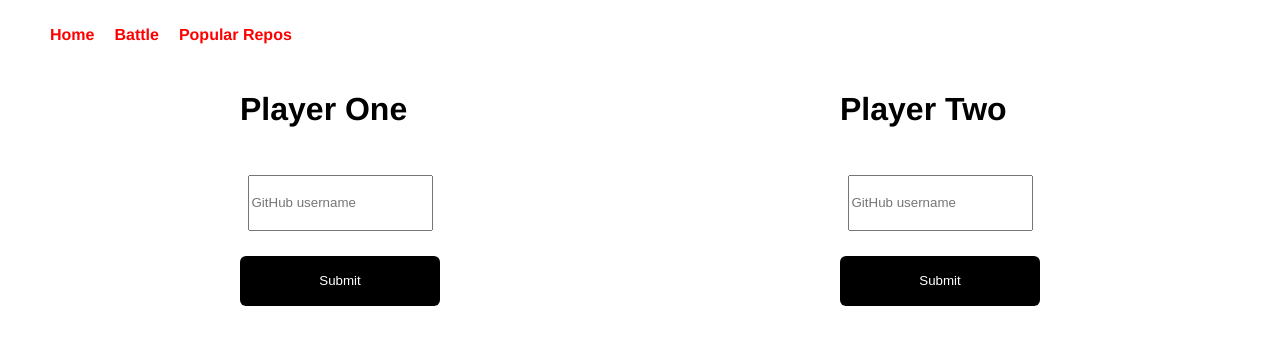
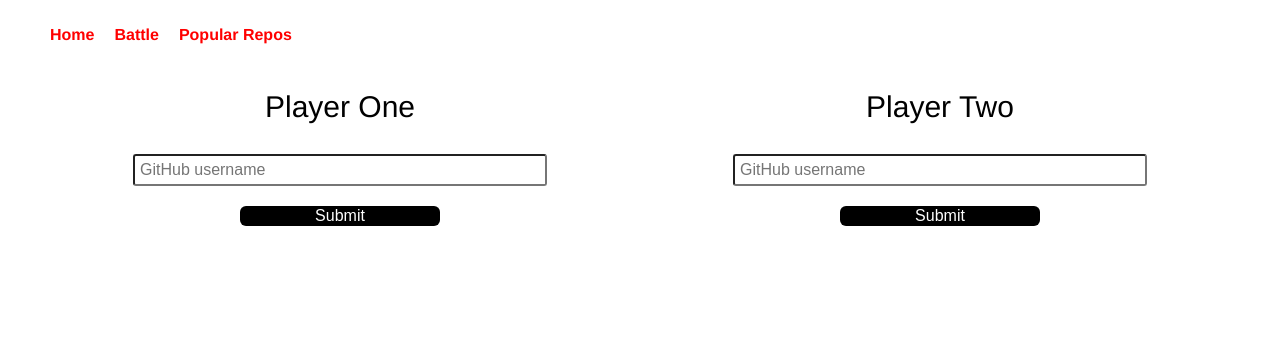
Before and after one commit to govindrai/GitHub-Battle, a React app: page /battle in a window 1280 px wide. Built offline with nearby package versions, Linux system fonts and the light colour scheme.

Commit message:
Add Styling for Battle Component and sub components

```diff
--- a/src/index.css
+++ b/src/index.css
@@ -9,6 +9,7 @@ body {
 a {
   color: red;
   text-decoration: none;
+  cursor: pointer;
 }
 
 .container {
@@ -57,16 +58,28 @@ li {
 .row {
   display: flex;
   justify-content: space-around;
+  align-items: center;
+  text-align: center;
 }
 
-form {
+.column {
+  align-items: center;
   display: flex;
   flex-direction: column;
+  width: 500px;
+}
+
+form h1 {
+  font-size: 30px;
+  font-weight: normal;
 }
 
 input {
-  height: 50px;
-  margin: 25px auto;
+  border-radius: 3px;
+  padding: 5px;
+  width: 80%;
+  margin: 10px auto;
+  font-size: 16px;
 }
 
 button {
@@ -74,8 +87,9 @@ button {
   border: none;
   border-radius: 6px;
   color: white;
-  height: 50px;
   width: 200px;
+  margin: 10px auto;
+  font-size: 16px;
 }
 
 button:active {
@@ -87,9 +101,22 @@ button:active {
 }
 
 .home {
-  height: 80vh;
   display: flex;
   flex-direction: column;
+  height: 80vh;
   justify-content: center;
   text-align: center;
 }
+
+.username {
+  font-size: 30px;
+  font-weight: bold;
+  margin-bottom: 20px;
+}
+.profile-image {
+  margin-bottom: 20px;
+}
+
+.reset {
+  font-size: 12px;
+}
```
